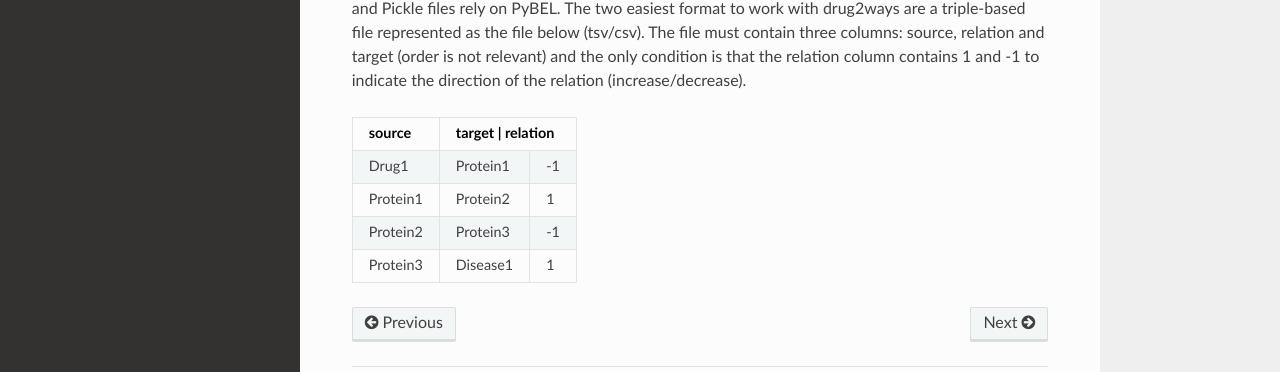
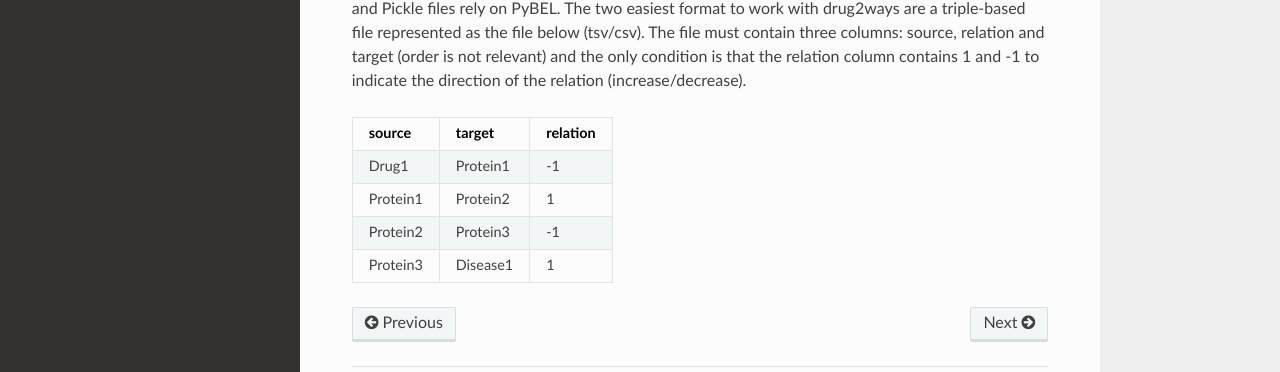
Before and after one commit to drug2ways/drug2ways, a Sphinx documentation site: the page built from docs/source/formats.rst, in a window 1280 px wide and 923 px high. Shown: the part 451-823 px from the top of the window. Built offline with Sphinx 7.4.7 and the Read the Docs theme 2.0.0, drawn with Linux system fonts in a browser that asks for light colours.

```diff
--- a/docs/source/formats.rst
+++ b/docs/source/formats.rst
@@ -16,8 +16,8 @@ The two easiest format to work with drug2ways are a triple-based file represente
 The file must contain three columns: source, relation and target (order is not relevant) and the only condition is that
 the relation column contains 1 and -1 to indicate the direction of the relation (increase/decrease).
 
-+----------+----------+---------+
-| source   | target   | relation|
++----------+---------+----------+
+| source   | target  | relation |
 +==========+=========+==========+
 |  Drug1   |Protein1 |    -1    |
 +----------+---------+----------+
```
